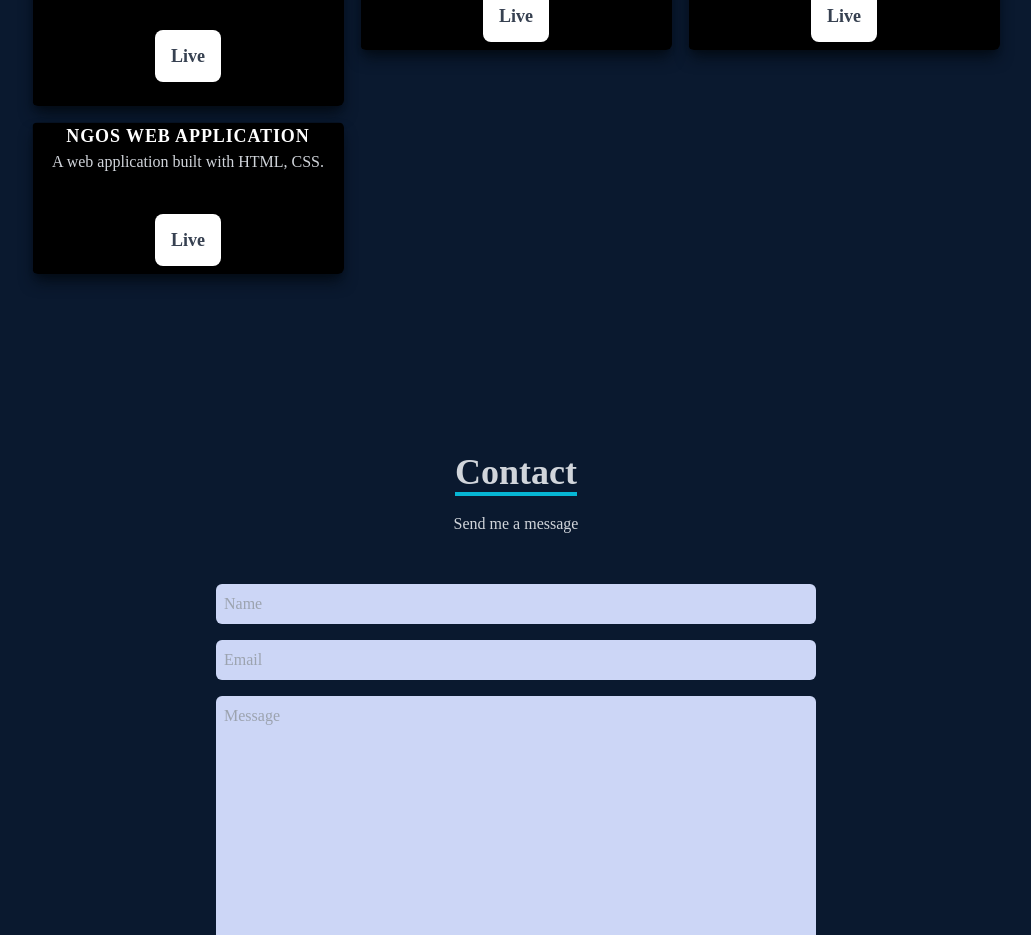
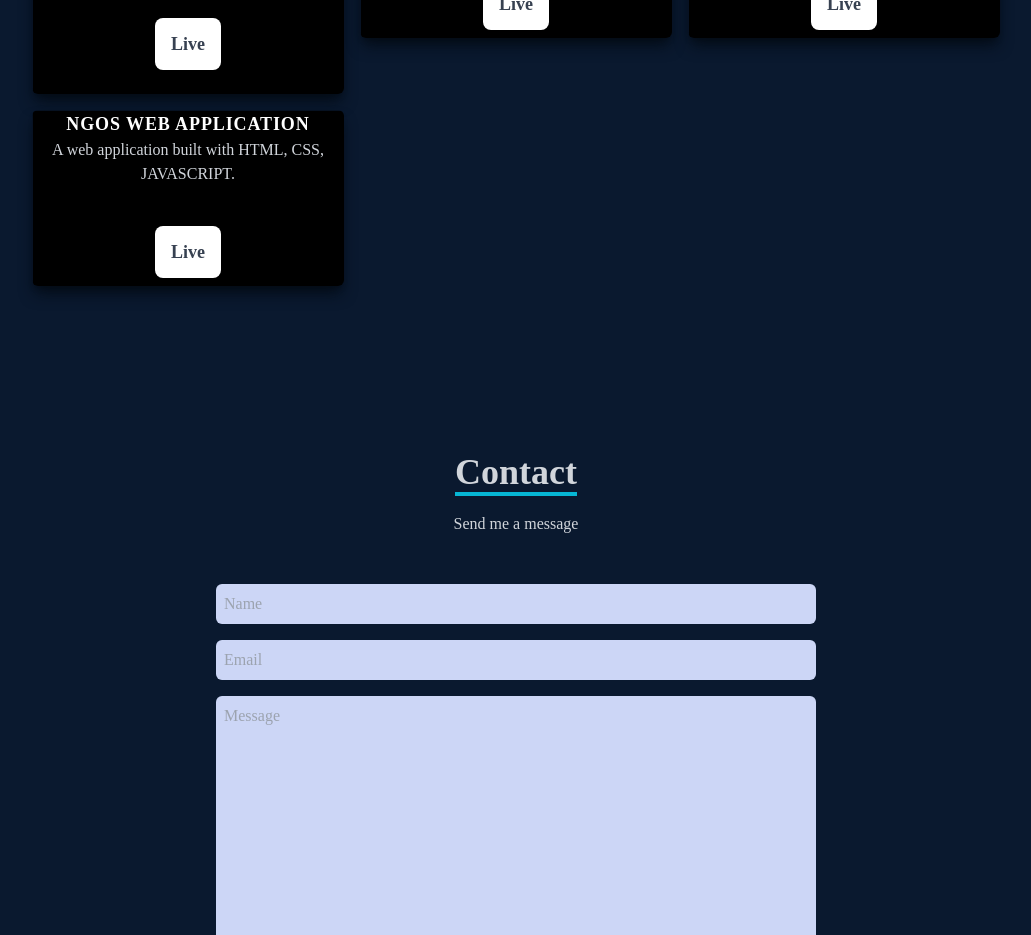
Before and after one commit to sabbatj/react-portfolio-js, a React (Create React App) app: page / in a window 1280 px wide. Shown: the part 2840-3775 px from the top of the page, without its empty margins (124-1155 px from the left). Built offline with nearby package versions, Linux system fonts and the light colour scheme.

Commit message:
Update work.screen.tsx

```diff
--- a/src/screens/work/work.screen.tsx
+++ b/src/screens/work/work.screen.tsx
@@ -86,7 +86,7 @@ const Work = () => {
                   NGOS WEB APPLICATION
                 </span>
                 <p className='text-center'>
-                  A web application built with HTML, CSS.
+                  A web application built with HTML, CSS, JAVASCRIPT.
                 </p>
                 <div className='pt-8 text-center'>
                   <a href='https://ngos.co.za/' target='_blank' rel='noopener noreferrer'>
```
